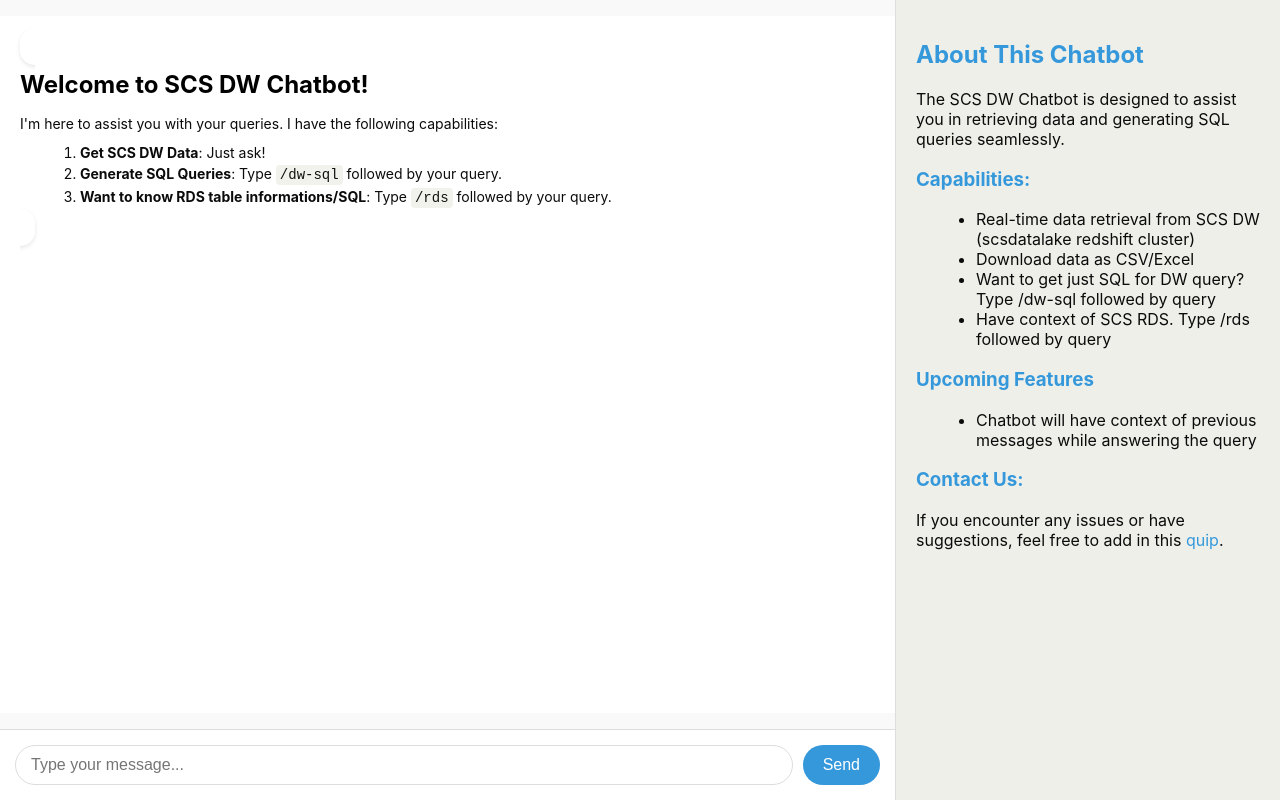
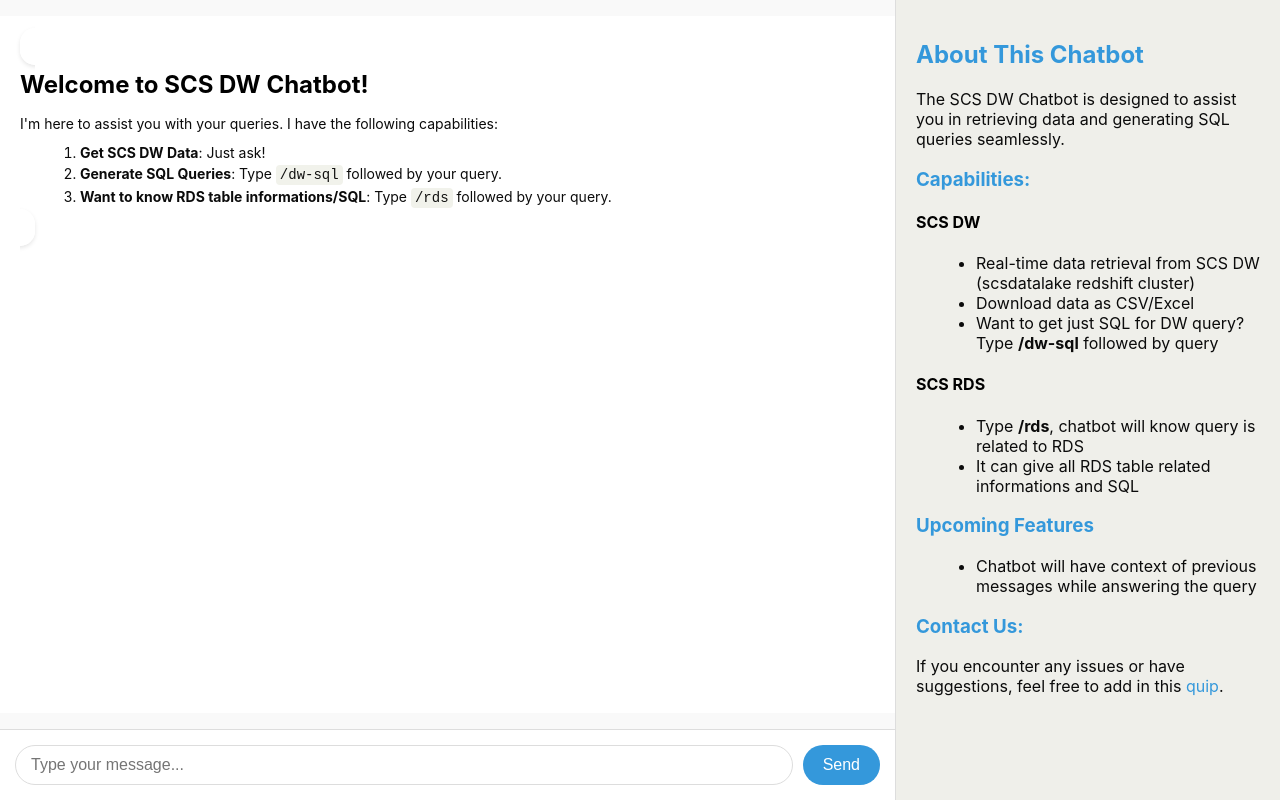
Before and after one commit to bibhudhendra/basic-chatbot-2, a React (Create React App) app: page / in a window 1280 px wide. Built offline with nearby package versions, Linux system fonts and the light colour scheme; what aws-amplify would draw is missing.

Commit message:
Update static content

```diff
--- a/src/components/StaticContent.js
+++ b/src/components/StaticContent.js
@@ -9,11 +9,16 @@ function StaticContent() {
                 seamlessly.
             </p>
             <h3>Capabilities:</h3>
+            <h4>SCS DW </h4>
             <ul>
                 <li>Real-time data retrieval from SCS DW (scsdatalake redshift cluster)</li>
                 <li>Download data as CSV/Excel</li>
-          <li>Want to get just SQL for DW query? Type /dw-sql followed by query</li>
-          <li>Have context of SCS RDS. Type /rds followed by query</li>
+                <li>Want to get just SQL for DW query? Type <b>/dw-sql</b> followed by query</li>
+            </ul>
+            <h4>SCS RDS</h4>
+            <ul>
+                <li>Type <b>/rds</b>, chatbot will know query is related to RDS</li>
+                <li>It can give all RDS table related informations and SQL </li>
             </ul>
             <h3>Upcoming Features</h3>
             <ul>
```
Lines whose indentation alone changed are shown as unchanged.
